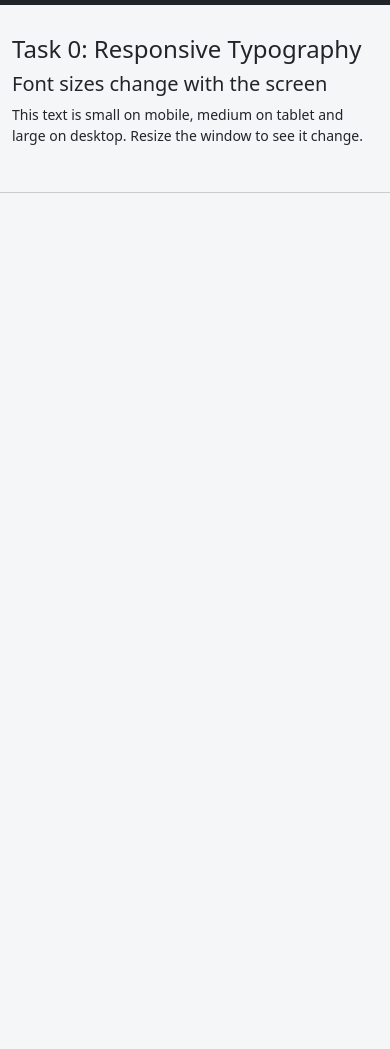
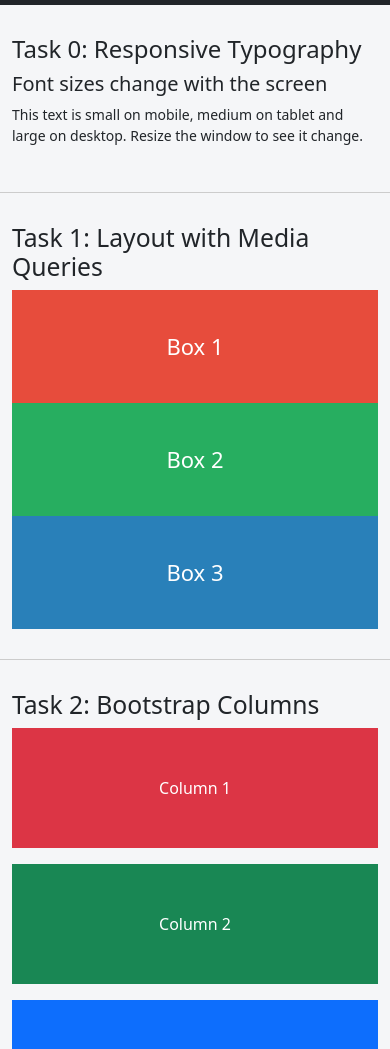
Before and after one commit to ayduh/WEB-Tech-Assignment3, a plain HTML site: page index.html in a window 390 px wide. Shown: the part 51-1100 px from the top of the page. Before the commit the page ends 844 px from the top, so only its background shows below. Drawn offline with nearby package versions, Linux system fonts and the light colour scheme.

Commit message:
Add media queries. Add Bootstrap columns with dynamic behavior.

```diff
--- a/index.html
+++ b/index.html
@@ -36,6 +36,34 @@
     </div>
   </section>
 
+  <section id="task1">
+    <div class="container">
+      <h2>Task 1: Layout with Media Queries</h2>
+      <div class="t1-row">
+        <div class="t1-box t1-1">Box 1</div>
+        <div class="t1-box t1-2">Box 2</div>
+        <div class="t1-box t1-3">Box 3</div>
+      </div>
+    </div>
+  </section>
+
+  <section id="task2">
+    <div class="container">
+      <h2>Task 2: Bootstrap Columns</h2>
+      <div class="row">
+        <div class="col-12 col-md-6 col-lg-4">
+          <div class="p-5 mb-3 bg-danger text-white text-center">Column 1</div>
+        </div>
+        <div class="col-12 col-md-6 col-lg-4">
+          <div class="p-5 mb-3 bg-success text-white text-center">Column 2</div>
+        </div>
+        <div class="col-12 col-md-12 col-lg-4">
+          <div class="p-5 mb-3 bg-primary text-white text-center">Column 3</div>
+        </div>
+      </div>
+    </div>
+  </section>
+
 
 </body>
 </html>
--- a/style.css
+++ b/style.css
@@ -19,3 +19,25 @@ section { padding: 30px 0; border-bottom: 1px solid #ccc; }
     #task0 h3 { font-size: 36px; }
     #task0 p  { font-size: 22px; }
 }
+
+.t1-row { display: flex; flex-wrap: wrap; }
+/* desktop: 3 in a row */
+.t1-box {
+    width: 33.33%;
+    padding: 40px 10px;
+    text-align: center;
+    color: white;
+    font-size: 22px;
+}
+.t1-1 { background: #e74c3c; }
+.t1-2 { background: #27ae60; }
+.t1-3 { background: #2980b9; }
+
+/* tablet: 2 in a row */
+@media (max-width: 991px) {
+    .t1-box { width: 50%; }
+}
+/* mobile: stacked */
+@media (max-width: 767px) {
+    .t1-box { width: 100%; }
+}
```
